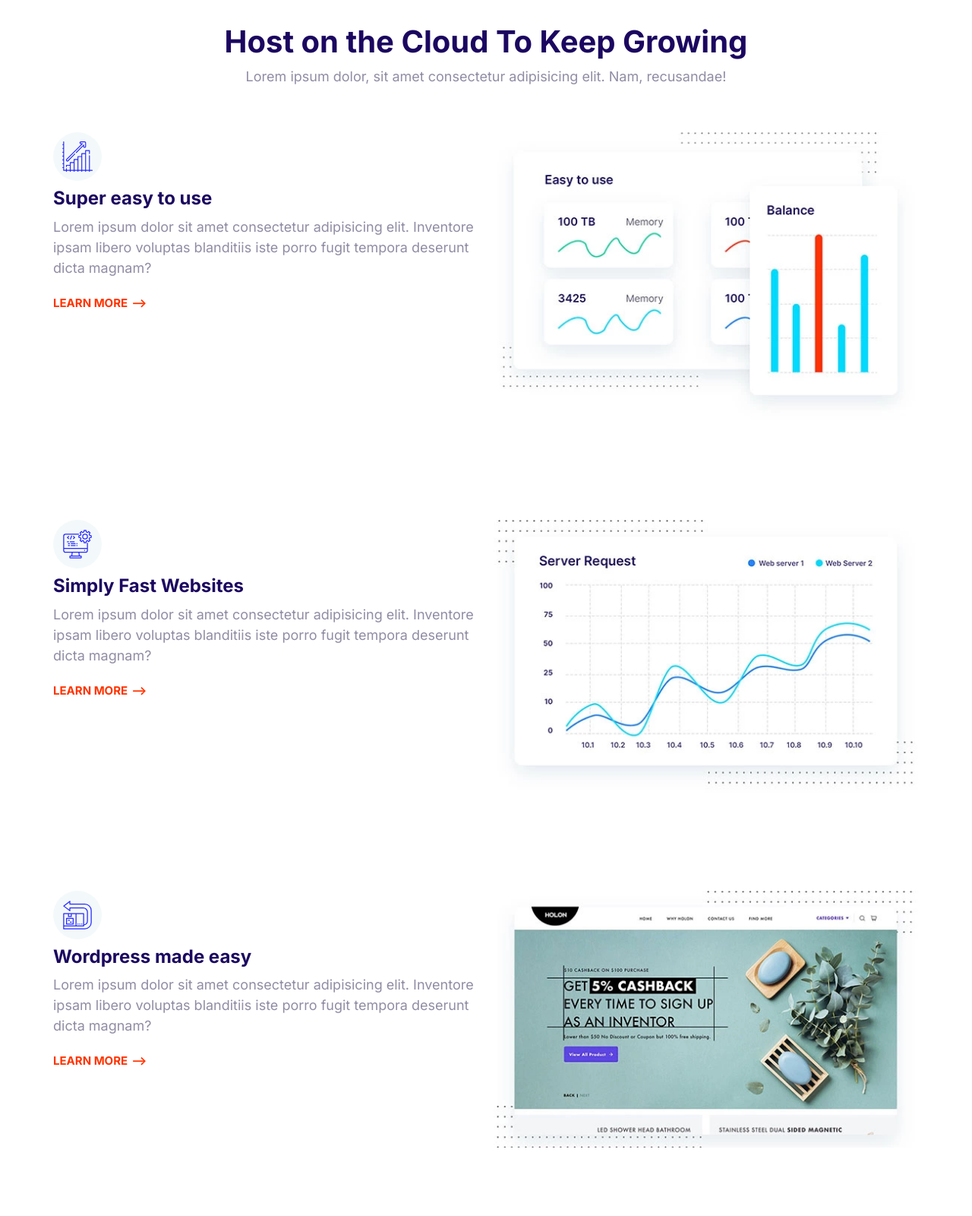
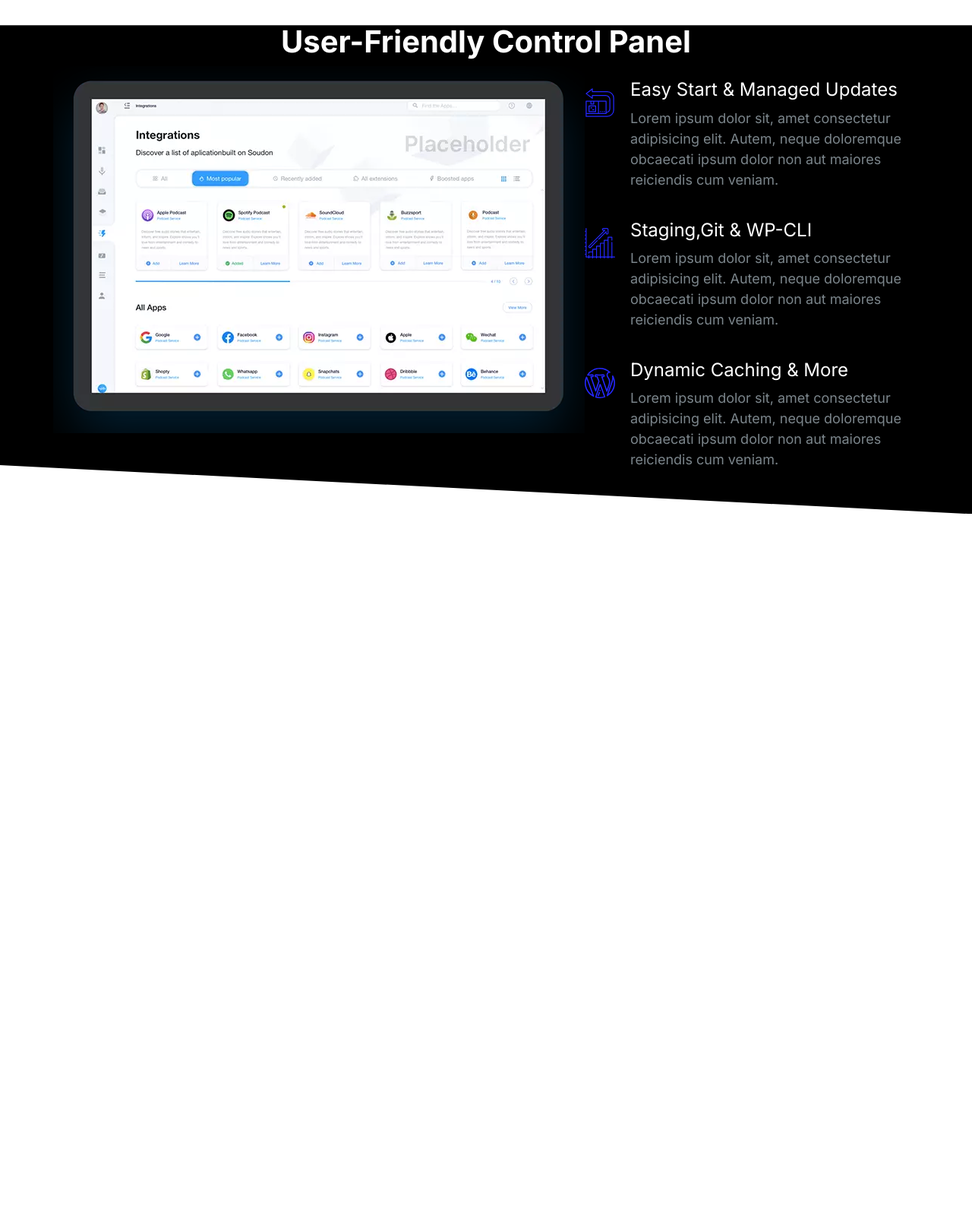
Before and after one commit to Vitalikmy/my-first-webpage, a plain HTML site: page index.html in a window 1280 px wide. Shown: the top 1600 px of the page at 76% size. After the commit the page ends 800 px from the top, so only its background shows below. Drawn offline with Linux system fonts and the light colour scheme.

Commit message:
Showcase-Block oversize image

```diff
--- a/css/styles.css
+++ b/css/styles.css
@@ -14,6 +14,10 @@
   box-sizing: border-box;
 }
 /*typography*/
+::selection {
+  background: var(--color-primary);
+  color: #fff;
+}
 
 html {
   font-size: 62.5%;
@@ -39,6 +43,7 @@ h2 {
 }
 h3 {
   font-size: 3rem;
+  font-weight: 500;
 }
 p {
   margin-top: 0;
@@ -116,8 +121,9 @@ a {
 .list {
   list-style: none;
   padding-left: 0;
-  color: var(--color-headings);
 }
+
+
 .list--inline .list__item {
   display: inline-block;
   margin-right: 2rem;
@@ -125,6 +131,8 @@ a {
 .list--tick {
   list-style-image: url(../images/tick.svg);
   padding-left: 3rem;
+  color: var(--color-headings);
+
 }
 .list--tick .list__item {
   padding-left: 0.5rem;
@@ -347,6 +355,7 @@ a {
 /*Media*/
 .media {
   display: flex;
+  margin-bottom: 4rem;
 }
 .media__title {
   margin-top: 0;
@@ -510,16 +519,18 @@ a {
   background: #000;
   color: #7b858b;
 }
-.block--dark .block__heading {
+.block--dark h1,
+.block--dark h2,
+.block--dark h3 {
   color: #fff;
 }
 .block--skewed-right {
   padding-bottom:calc( var(--padding-vertical) +4rem);
-  clip-path: polygon(0% 0%, 100% 0%, 100% 100%, 0% 80%);
+  clip-path: polygon(0% 0%, 100% 0%, 100% 100%, 0% 90%);
 }
 .block--skewed-left {
   padding-bottom:calc( var(--padding-vertical) +4rem);
-  clip-path: polygon(0% 0%, 100% 0%, 100% 80%, 0% 100%);
+  clip-path: polygon(0% 0%, 100% 0%, 100% 90%, 0% 100%);
 }
 .container {
   max-width: 1140px;
@@ -578,10 +589,8 @@ margin: 0;
   }
 }
 /*Hero*/
-.hero {
-  clip-path: polygon(0% 0%, 100% 0%, 100% 90%, 0% 100%);
 
-}
+
 .hero__tagline {
   font-size: 2rem;
   color: #b9c3cf;
@@ -646,7 +655,25 @@ max-width: 670px;
 }
 
 @media screen and (min-width: 768px) {
-  .feature:nth-of-type(even)  .feature__content {
+  .feature:nth-of-type(even)   .feature__content {
     order: 2;
   }
 }
+/*Showcase-Block*/
+.block-showcase__image > img {
+width: 100%;
+}
+@media screen and (min-with:768px){
+  .block-showcase .grid {
+    grid-template-columns: 50% 50%;
+  }
+  .block-showcase__image {
+
+    justify-self: end;
+  }
+  .block-showcase__image > img {
+    width: auto;
+    max-width: 700px;
+  }
+
+}
--- a/index.html
+++ b/index.html
@@ -15,128 +15,68 @@
     <link rel="stylesheet" href="css/styles.css" />
   </head>
   <body>
-    <section class="block container">
+    <section class="block block--dark block--skewed-right block-showcase">
       <header class="block__header">
-        <h2>Host on the Cloud To Keep Growing</h2>
-        <p>
-          Lorem ipsum dolor, sit amet consectetur adipisicing elit. Nam,
-          recusandae!
-        </p>
+        <h2>User-Friendly Control Panel</h2>
       </header>
-      <article class="grid grid--1x2 feature">
-        <div class="feature__content">
-          <span class="icon-container">
+      <div class="container grid grid--1x2">
+        <picture class="block-showcae__image">
+          <source
+            type="image/webp"
+            srcset="images/ipad.webp 1x, images/ipad@2x.webp 2x" />
+          <source
+            type="image/png"
+            srcset="images/ipad.png 1x, images/ipad@2x.png 2x" />
+          <img src="images/ipad.png" alt=""
+        /></picture>
+        <ul class="list">
+          <li>
+            <div class="media">
+              <div class="media__image">
+                <svg class="icon icon--primary">
+                  <use xlink:href="images/sprite.svg#computer"></use>
+                </svg>
+              </div>
+              <div class="media__body">
+                <h3 class="media__title">Easy Start & Managed Updates</h3>
+                Lorem ipsum dolor sit, amet consectetur adipisicing elit. Autem,
+                neque doloremque obcaecati ipsum dolor non aut maiores
+                reiciendis cum veniam.
+              </div>
+            </div>
+          </li>
+          <li>
+            <div class="media">
+              <div class="media__image">
                 <svg class="icon icon--primary">
                   <use xlink:href="images/sprite.svg#easy"></use>
                 </svg>
-          </span>
-          <h3 class="feature__heading">Super easy to use</h3>
-          <p>
-            Lorem ipsum dolor sit amet consectetur adipisicing elit. Inventore
-            ipsam libero voluptas blanditiis iste porro fugit tempora deserunt
-            dicta magnam?
-          </p>
-          <a href="#" class="link-arrow">Learn more</a>
               </div>
-        <picture>
-          <source
-            srcset="/images/easy.webp 1x, images/easy@2x.webp 2x"
-            type="image/webp"
-          />
-          <source
-            srcset="/images/easy.jpg 1x, images/easy@2x.jpg 2x"
-            type="image/jpg"
-          />
-          <img class="feature__image" src="/images/easy@2x.jpg" alt="" />
-        </picture>
-      </article>
-    </section>
-    <section class="block container">
-      <article class="grid grid--1x2 feature">
-        <div class="feature__content">
-          <span class="icon-container">
+              <div class="media__body">
+                <h3 class="media__title">Staging,Git & WP-CLI</h3>
+                Lorem ipsum dolor sit, amet consectetur adipisicing elit. Autem,
+                neque doloremque obcaecati ipsum dolor non aut maiores
+                reiciendis cum veniam.
+              </div>
+            </div>
+          </li>
+          <li>
+            <div class="media">
+              <div class="media__image">
                 <svg class="icon icon--primary">
-              <use xlink:href="images/sprite.svg#clock"></use>
+                  <use xlink:href="images/sprite.svg#wordpress"></use>
                 </svg>
-          </span>
-          <h3 class="feature__heading">Simply Fast Websites</h3>
-          <p>
-            Lorem ipsum dolor sit amet consectetur adipisicing elit. Inventore
-            ipsam libero voluptas blanditiis iste porro fugit tempora deserunt
-            dicta magnam?
-          </p>
-          <a href="#" class="link-arrow">Learn more</a>
               </div>
-        <picture>
-          <source
-            srcset="/images/fast1x.webp 1x, images/fast2x.webp 2x"
-            type="image/webp"
-          />
-          <source
-            srcset="/images/fast.jpg 1x, images/fast@2x.jpg 2x"
-            type="image/jpg"
-          />
-          <img class="feature__image" src="/images/fast@2x.jpg" alt="" />
-        </picture>
-      </article>
-    </section>
-    <section class="block container">
-      <article class="grid grid--1x2 feature">
-        <div class="feature__content">
-          <span class="icon-container">
-            <svg class="icon icon--primary">
-              <use xlink:href="images/sprite.svg#computer"></use>
-            </svg>
-          </span>
-          <h3 class="feature__heading">Wordpress made easy</h3>
-          <p>
-            Lorem ipsum dolor sit amet consectetur adipisicing elit. Inventore
-            ipsam libero voluptas blanditiis iste porro fugit tempora deserunt
-            dicta magnam?
-          </p>
-          <a href="#" class="link-arrow">Learn more</a>
+              <div class="media__body">
+                <h3 class="media__title">Dynamic Caching & More</h3>
+                Lorem ipsum dolor sit, amet consectetur adipisicing elit. Autem,
+                neque doloremque obcaecati ipsum dolor non aut maiores
+                reiciendis cum veniam.
               </div>
-        <picture>
-          <source
-            srcset="/images/wordpress1x.webp 1x, images/wordpress2x.webp 2x"
-            type="image/webp"
-          />
-          <source
-            srcset="/images/wordpress.jpg 1x, images/wordpress@2x.jpg 2x"
-            type="image/jpg"
-          />
-          <img class="feature__image" src="/images/wordpress@2x.jpg" alt="" />
-        </picture>
-      </article>
-    </section>
-    <section class="block container">
-      <article class="grid grid--1x2 feature">
-        <div class="feature__content">
-          <span class="icon-container">
-            <svg class="icon icon--primary">
-              <use xlink:href="images/sprite.svg#settings"></use>
-            </svg>
-          </span>
-          <h3 class="feature__heading">24/7 Expert support</h3>
-          <p>
-            Lorem ipsum dolor sit amet consectetur adipisicing elit. Inventore
-            ipsam libero voluptas blanditiis iste porro fugit tempora deserunt
-            dicta magnam?
-          </p>
-          <a href="#" class="link-arrow">Learn more</a>
             </div>
-        <picture>
-          <source
-            srcset="/images/support1x.webp 1x, images/support2x.webp 2x"
-            type="image/webp"
-          />
-          <source
-            srcset="/images/support.jpg 1x, images/support@2x.jpg 2x"
-            type="image/jpg"
-          />
-          <img class="feature__image" src="/images/support@2x.jpg" alt="" />
-        </picture>
-      </article>
+          </li>
+        </ul>
+      </div>
     </section>
     <script src="/js/main.js"></script>
   </body>
```
Also changed, not shown: images/ipad.png (added), images/ipad.webp (added), images/ipad@2x.png (added), images/ipad@2x.webp (added). Lines whose indentation alone changed are shown as unchanged.
